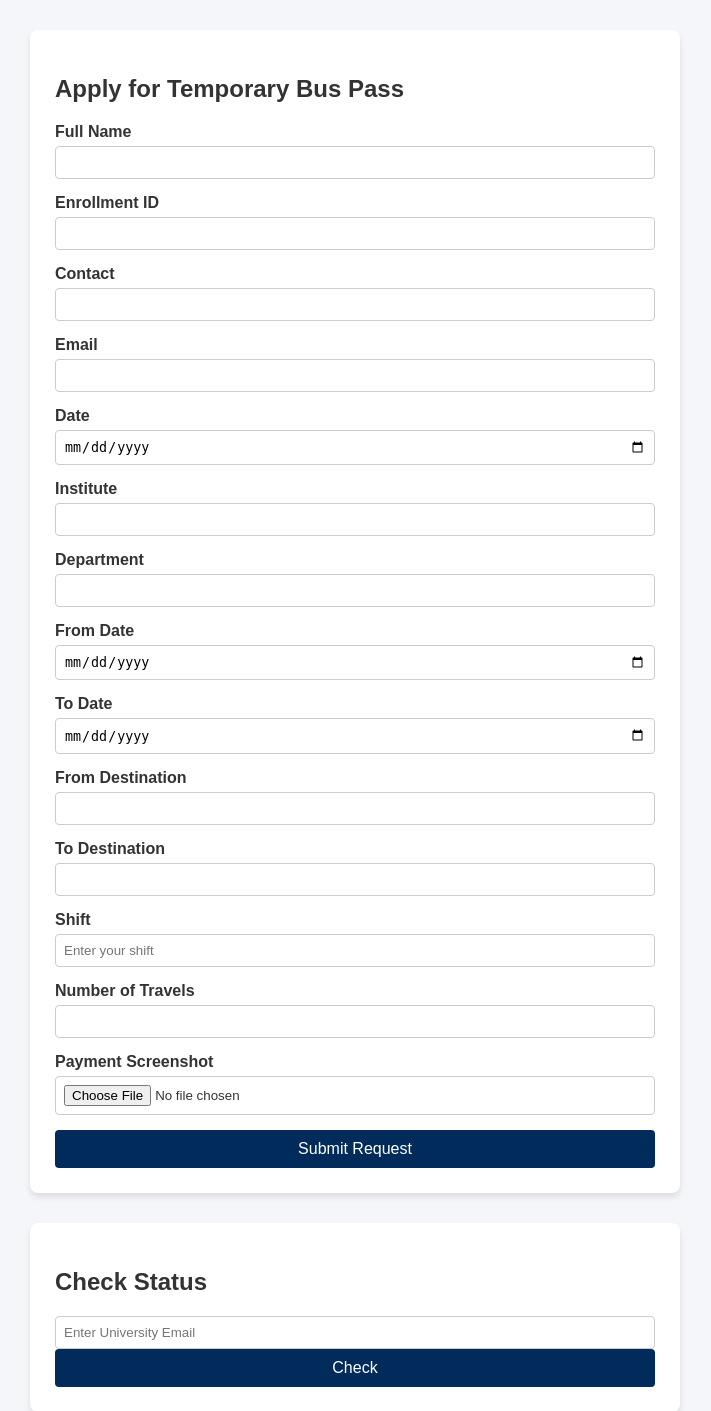
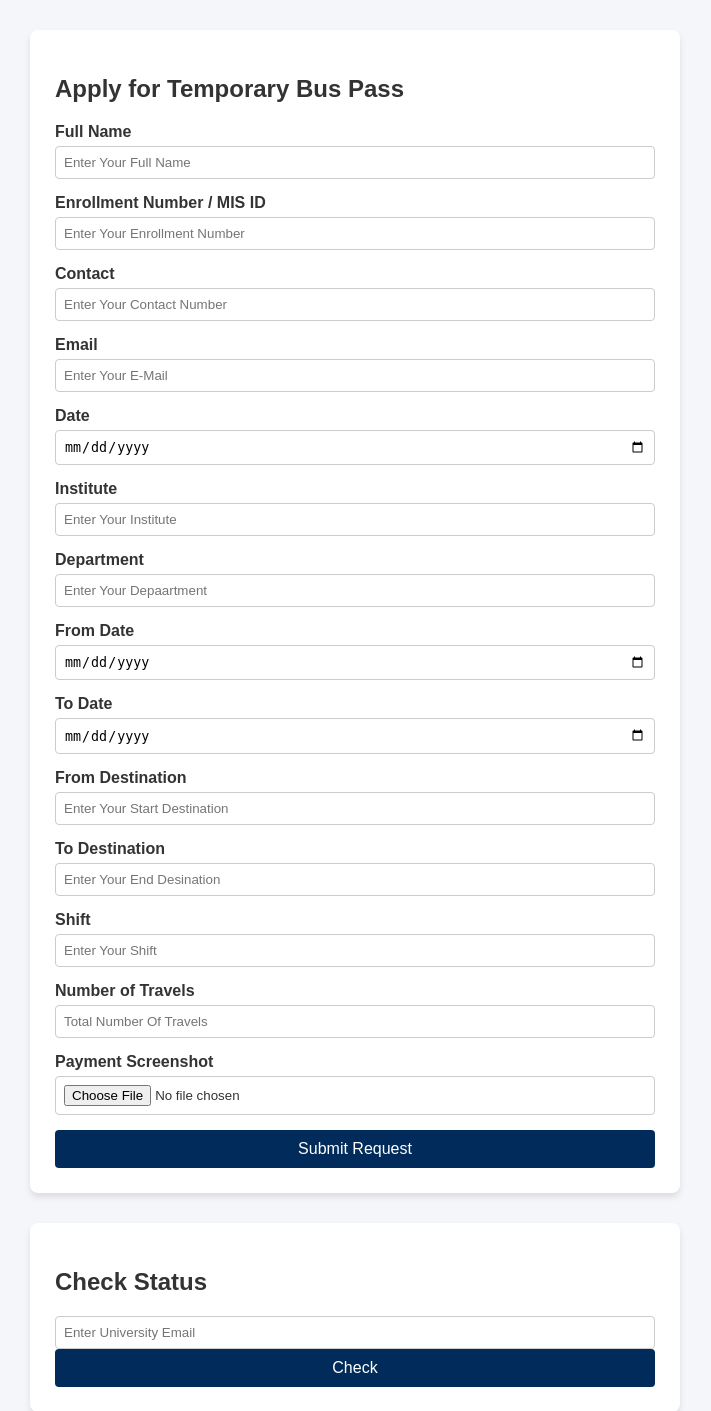
Before and after one commit to Kashyap42576/bus-pass-system, a Flask app: page / in a window 1280 px wide. Shown: the top 1411 px of the page, without its empty margins (0-711 px from the left). Run offline with Flask 3, Linux system fonts and the light colour scheme.

Commit message:
Enhance form input placeholders in index.html
Updated input placeholders for better user guidance.

```diff
--- a/templates/index.html
+++ b/templates/index.html
@@ -22,22 +22,19 @@
         <h2>Apply for Temporary Bus Pass</h2>
         {% with messages = get_flashed_messages() %}{% if messages %}{% for msg in messages %}<p style="color: green; font-weight: bold;">{{ msg }}</p>{% endfor %}{% endif %}{% endwith %}
         <form action="/submit" method="POST" enctype="multipart/form-data">
-            <div class="form-group"><label>Full Name</label><input type="text" name="name" required></div>
-            <div class="form-group"><label>Enrollment ID</label><input type="text" name="enrollment" required></div>
-            <div class="form-group"><label>Contact</label><input type="text" name="contact" required></div>
-            <div class="form-group"><label>Email</label><input type="email" name="email" required></div>
+            <div class="form-group"><label>Full Name</label><input type="text" name="name" placeholder="Enter Your Full Name" required></div>
+            <div class="form-group"><label>Enrollment Number / MIS ID</label><input type="text" name="enrollment" placeholder="Enter Your Enrollment Number" required></div>
+            <div class="form-group"><label>Contact</label><input type="text" name="contact" placeholder="Enter Your Contact Number" required></div>
+            <div class="form-group"><label>Email</label><input type="email" name="email" placeholder="Enter Your E-Mail" required></div>
             <div class="form-group"><label>Date</label><input type="date" name="date" required></div>
-            <div class="form-group"><label>Institute</label><input type="text" name="institute" required></div>
-            <div class="form-group"><label>Department</label><input type="text" name="department" required></div>
+            <div class="form-group"><label>Institute</label><input type="text" name="institute" placeholder="Enter Your Institute" required></div>
+            <div class="form-group"><label>Department</label><input type="text" name="department" placeholder="Enter Your Depaartment" required></div>
             <div class="form-group"><label>From Date</label><input type="date" name="from_date" required></div>
             <div class="form-group"><label>To Date</label><input type="date" name="to_date" required></div>
-            <div class="form-group"><label>From Destination</label><input type="text" name="from_dest" required></div>
-            <div class="form-group"><label>To Destination</label><input type="text" name="to_dest" required></div>
-
-            <!-- NEW SHIFT FIELD (Text Input) -->
-            <div class="form-group"><label>Shift</label><input type="text" name="shift" placeholder="Enter your shift" required></div>
-
-            <div class="form-group"><label>Number of Travels</label><input type="number" name="travels" required></div>
+            <div class="form-group"><label>From Destination</label><input type="text" name="from_dest" placeholder="Enter Your Start Destination" required></div>
+            <div class="form-group"><label>To Destination</label><input type="text" name="to_dest" placeholder="Enter Your End Desination" required></div>
+            <div class="form-group"><label>Shift</label><input type="text" name="shift" placeholder="Enter Your Shift" required></div>
+            <div class="form-group"><label>Number of Travels</label><input type="number" name="travels" placeholder="Total Number Of Travels" required></div>
             <div class="form-group"><label>Payment Screenshot</label><input type="file" name="screenshot" accept="image/*" required></div>
             <button type="submit">Submit Request</button>
         </form>
```
